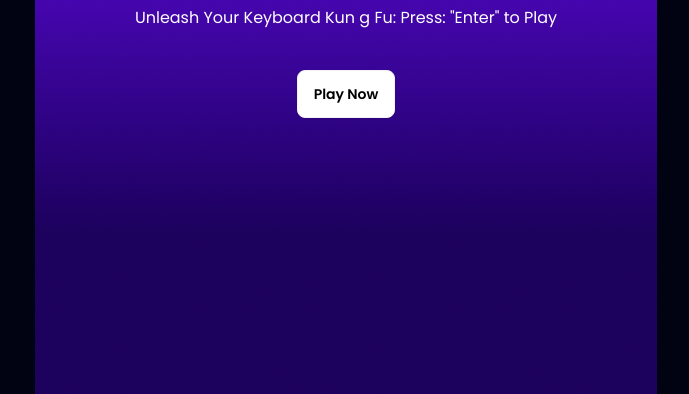
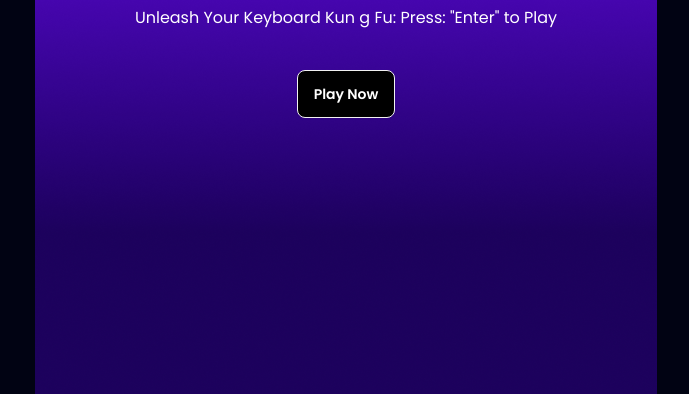
Before and after one commit to Palash-Halder/module-27-Unleash-Your-DOM-Journey-Alpha-Clash-I, a plain HTML site: page 27-5 Added Score Page And Explained Screen Toggle Concept/index.html in a window 1280 px wide. Shown: the part 406-800 px from the top of the page, without its empty margins (294-983 px from the left). Drawn offline with nearby package versions, Linux system fonts and the light colour scheme.

Commit message:
hover effect added in play now button

```diff
--- a/27-5 Added Score Page And Explained Screen Toggle Concept/index.html
+++ b/27-5 Added Score Page And Explained Screen Toggle Concept/index.html
@@ -19,7 +19,7 @@
             <div class="flex flex-col items-center gap-10">
                 <h1 class="text-8xl font-anton uppercase">Alpha Clash Pro</h1>
             <p>Unleash Your Keyboard Kun g Fu: Press: "Enter" to Play</p>
-            <button onclick="play()" class="btn bg-white text-black">Play Now</button>
+            <button onclick="play()" class="btn bg-black hover:bg-white text-white  hover:text-black">Play Now</button>
             </div>
         </section>
 
```
